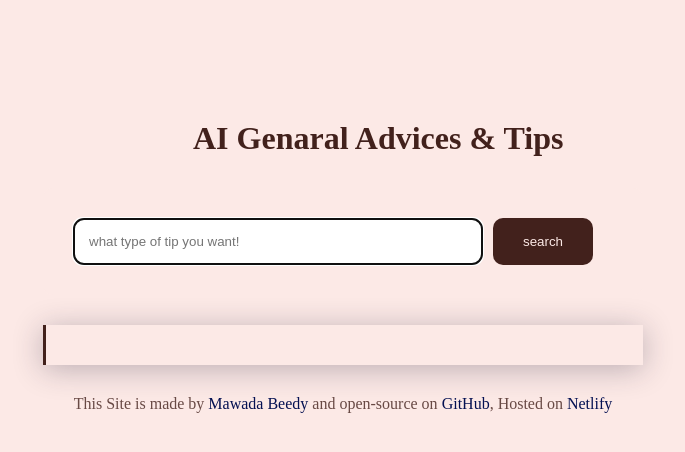
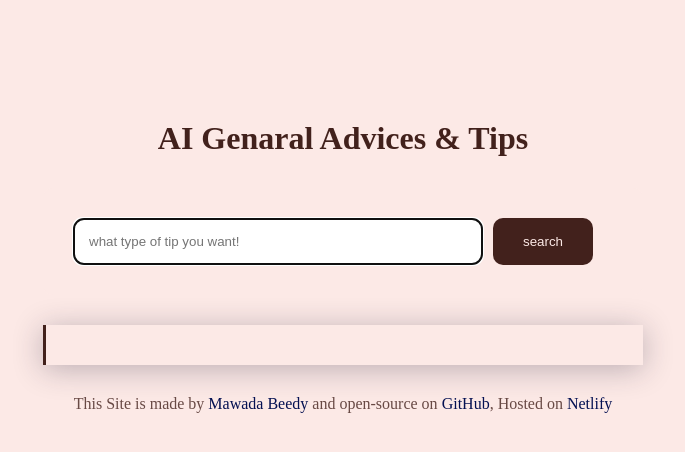
Before and after one commit to Mawada1512/sucsess-tips, a plain HTML site: page index.html in a window 1280 px wide. Shown: the whole page, without its empty margins (297-982 px from the left). Drawn offline with nearby package versions, Linux system fonts and the light colour scheme.

Commit message:
adjust css

```diff
--- a/index.css
+++ b/index.css
@@ -11,7 +11,7 @@ header {
 h1 {
   color: rgb(66, 33, 28);
   margin-top: 20px;
-  margin-left: 150px;
+  text-align: center;
 }
 form {
   background: rgb(252, 233, 230);
```
